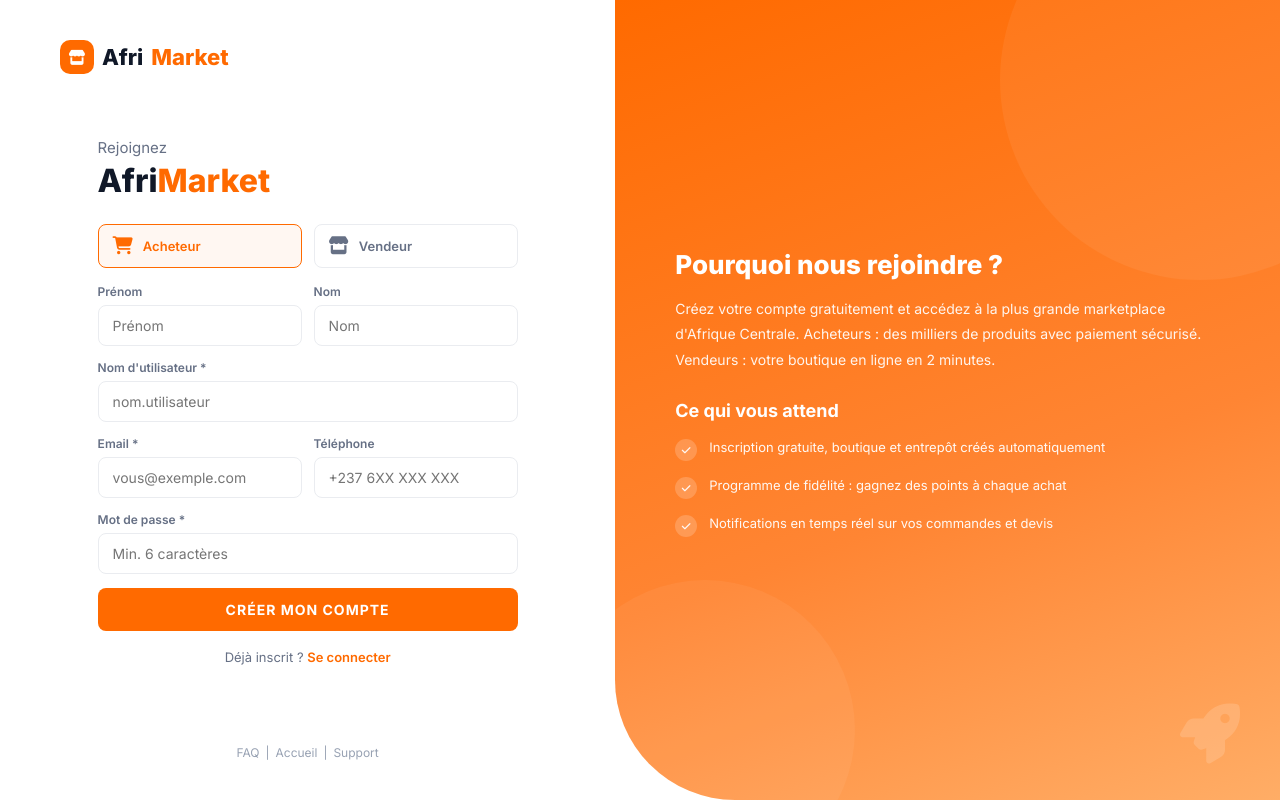
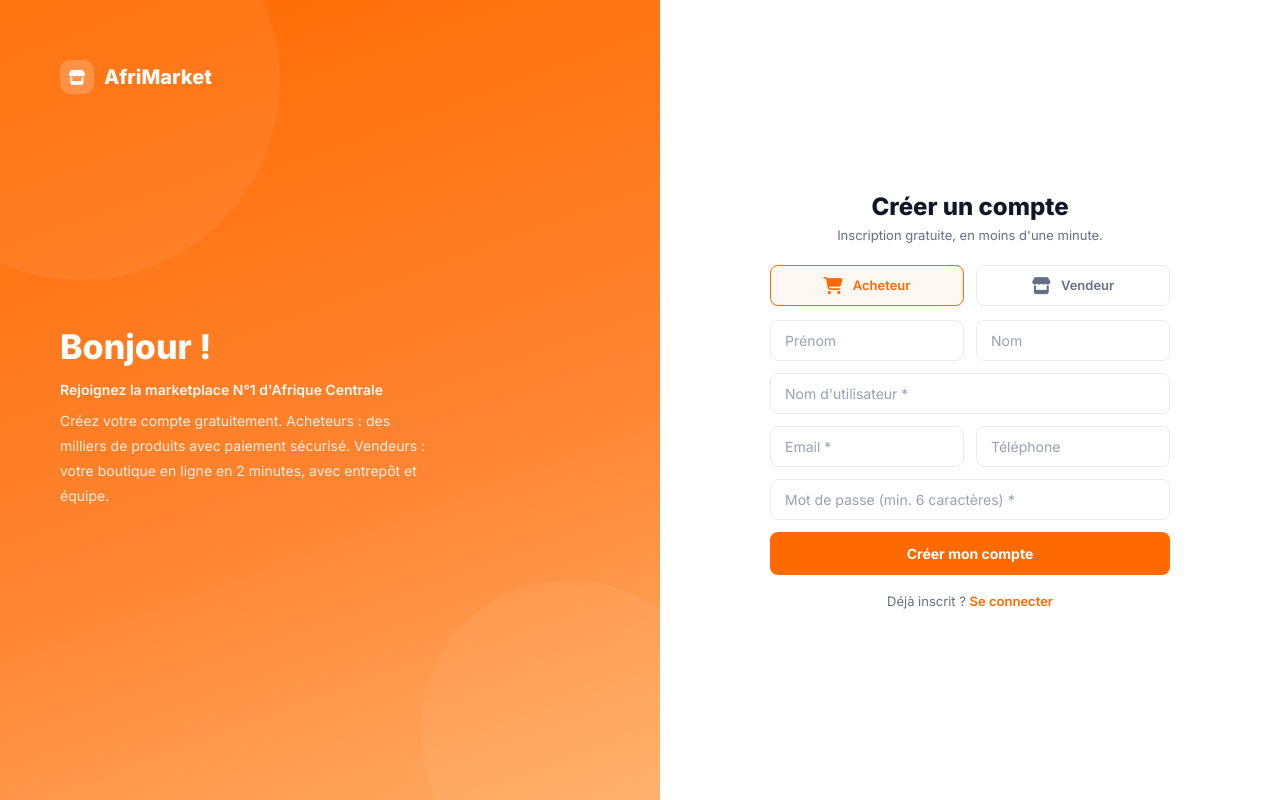
Before and after one commit to bambam1000/marketplace, a Django app: page /fr/compte/inscription/ in a window 1280 px wide. Run offline with Django 5.2, Linux system fonts and the light colour scheme.

Commit message:
Auth: pages connexion/inscription en split layout (panneau orange a gauche, formulaire blanc a droite)

```diff
--- a/templates/accounts/register.html
+++ b/templates/accounts/register.html
@@ -9,67 +9,77 @@
 <link href="https://fonts.googleapis.com/css2?family=Inter:wght@400;500;600;700;800&display=swap" rel="stylesheet">
 <style>
 * { margin: 0; padding: 0; box-sizing: border-box; }
-body { font-family: 'Inter', sans-serif; min-height: 100vh; background: #fff; }
-.auth-split { display: flex; min-height: 100vh; }
+html, body { height: 100%; overflow: hidden; }
+body { font-family: 'Inter', sans-serif; background: #fff; }
+.auth-split { display: flex; height: 100vh; }
 
-/* ── Panneau gauche (formulaire) ── */
-.auth-left { flex: 1; display: flex; flex-direction: column; padding: 40px 60px; position: relative; z-index: 2; background: #fff; }
-.auth-logo { font-size: 22px; font-weight: 800; color: #101828; text-decoration: none; display: inline-flex; align-items: center; gap: 8px; }
-.auth-logo .logo-ic { width: 34px; height: 34px; border-radius: 10px; background: #ff6a00; color: #fff; display: flex; align-items: center; justify-content: center; font-size: 15px; }
-.auth-logo span { color: #ff6a00; }
-.auth-form-wrap { flex: 1; display: flex; flex-direction: column; justify-content: center; max-width: 420px; width: 100%; margin: 0 auto; }
-.auth-welcome { font-size: 15px; color: #667085; margin-bottom: 4px; }
-.auth-title { font-size: 32px; font-weight: 800; color: #101828; margin-bottom: 24px; }
-.auth-title span { color: #ff6a00; }
-.form-group { margin-bottom: 14px; }
-.form-group label { display: block; font-size: 12px; font-weight: 600; color: #667085; margin-bottom: 6px; }
+/* ── Panneau gauche (orange) ── */
+.auth-left {
+    flex: 1;
+    background: linear-gradient(160deg, #ff6a00 0%, #ff8533 60%, #ffad66 100%);
+    color: #fff;
+    padding: 60px;
+    display: flex;
+    flex-direction: column;
+    position: relative;
+    overflow: hidden;
+}
+.auth-left::before { content: ''; position: absolute; width: 400px; height: 400px; border-radius: 50%; background: rgba(255,255,255,.06); top: -120px; left: -120px; }
+.auth-left::after { content: ''; position: absolute; width: 300px; height: 300px; border-radius: 50%; background: rgba(255,255,255,.05); bottom: -80px; right: -60px; }
+.auth-logo { display: inline-flex; align-items: center; gap: 10px; font-size: 20px; font-weight: 800; color: #fff; text-decoration: none; position: relative; z-index: 1; }
+.auth-logo .logo-ic { width: 34px; height: 34px; border-radius: 10px; background: rgba(255,255,255,.2); color: #fff; display: flex; align-items: center; justify-content: center; font-size: 15px; }
+.auth-left-content { flex: 1; display: flex; flex-direction: column; justify-content: center; position: relative; z-index: 1; }
+.auth-left h1 { font-size: 34px; font-weight: 800; margin-bottom: 14px; }
+.auth-left .subtitle { font-size: 14px; font-weight: 600; opacity: .95; margin-bottom: 10px; }
+.auth-left p { font-size: 14px; line-height: 1.8; opacity: .85; max-width: 380px; }
+
+/* ── Panneau droit (formulaire) ── */
+.auth-right { flex: 1; display: flex; align-items: center; justify-content: center; padding: 40px; background: #fff; }
+.auth-form { width: 100%; max-width: 400px; max-height: 100vh; overflow-y: auto; scrollbar-width: none; }
+.auth-form::-webkit-scrollbar { display: none; }
+.auth-form h2 { font-size: 24px; font-weight: 800; color: #101828; text-align: center; margin-bottom: 6px; }
+.auth-form .sub { font-size: 13px; color: #667085; text-align: center; margin-bottom: 22px; }
+.form-group { margin-bottom: 12px; }
 .form-control { width: 100%; padding: 11px 14px; border: 1.5px solid #eaecf0; border-radius: 8px; font-size: 14px; font-family: inherit; transition: border-color .2s, box-shadow .2s; }
 .form-control:focus { outline: none; border-color: #ff6a00; box-shadow: 0 0 0 3px rgba(255,106,0,.1); }
+.form-control::placeholder { color: #98a2b3; }
 .form-row { display: grid; grid-template-columns: 1fr 1fr; gap: 12px; }
-.role-cards { display: grid; grid-template-columns: 1fr 1fr; gap: 12px; margin-bottom: 16px; }
-.role-card { display: flex; align-items: center; gap: 10px; padding: 12px 14px; border: 1.5px solid #eaecf0; border-radius: 8px; cursor: pointer; transition: all .2s; font-size: 13px; font-weight: 600; color: #667085; }
-.role-card i { font-size: 18px; }
+.role-cards { display: grid; grid-template-columns: 1fr 1fr; gap: 12px; margin-bottom: 14px; }
+.role-card { display: flex; align-items: center; justify-content: center; gap: 10px; padding: 11px 14px; border: 1.5px solid #eaecf0; border-radius: 8px; cursor: pointer; transition: all .2s; font-size: 13px; font-weight: 600; color: #667085; }
+.role-card i { font-size: 17px; }
 .role-card.selected { border-color: #ff6a00; background: rgba(255,106,0,.05); color: #ff6a00; }
-.btn-auth { width: 100%; padding: 13px; background: #ff6a00; color: #fff; border: none; border-radius: 8px; font-size: 14px; font-weight: 700; letter-spacing: 1px; cursor: pointer; font-family: inherit; transition: background .2s; text-transform: uppercase; }
+.btn-auth { width: 100%; padding: 13px; background: #ff6a00; color: #fff; border: none; border-radius: 8px; font-size: 14px; font-weight: 700; cursor: pointer; font-family: inherit; transition: background .2s; }
 .btn-auth:hover { background: #e55f00; }
 .auth-switch { text-align: center; font-size: 13px; color: #667085; margin-top: 18px; }
 .auth-switch a { color: #ff6a00; font-weight: 600; text-decoration: none; }
 .auth-switch a:hover { text-decoration: underline; }
-.auth-footer { display: flex; justify-content: center; gap: 6px; font-size: 12px; color: #98a2b3; padding-top: 16px; }
-.auth-footer a { color: #98a2b3; text-decoration: none; }
-.auth-footer a:hover { color: #ff6a00; }
-.alert-error { background: #fef3f2; border: 1px solid #fecdca; color: #b42318; padding: 10px 14px; border-radius: 8px; font-size: 13px; margin-bottom: 16px; }
+.alert-error { background: #fef3f2; border: 1px solid #fecdca; color: #b42318; padding: 10px 14px; border-radius: 8px; font-size: 13px; margin-bottom: 14px; }
 
-/* ── Panneau droit (orange incurvé) ── */
-.auth-right { flex: 1.1; background: linear-gradient(160deg, #ff6a00 0%, #ff8533 60%, #ffad66 100%); border-radius: 0 0 0 120px; color: #fff; padding: 60px; display: flex; flex-direction: column; justify-content: center; position: relative; overflow: hidden; }
-.auth-right::before { content: ''; position: absolute; width: 400px; height: 400px; border-radius: 50%; background: rgba(255,255,255,.06); top: -120px; right: -120px; }
-.auth-right::after { content: ''; position: absolute; width: 300px; height: 300px; border-radius: 50%; background: rgba(255,255,255,.05); bottom: -80px; left: -60px; }
-.auth-right h2 { font-size: 26px; font-weight: 800; margin-bottom: 16px; position: relative; z-index: 1; }
-.auth-right p { font-size: 14px; line-height: 1.8; opacity: .92; margin-bottom: 28px; position: relative; z-index: 1; }
-.auth-features h3 { font-size: 18px; font-weight: 700; margin-bottom: 16px; position: relative; z-index: 1; }
-.auth-features ul { list-style: none; position: relative; z-index: 1; }
-.auth-features li { display: flex; align-items: flex-start; gap: 12px; font-size: 13px; line-height: 1.6; margin-bottom: 14px; opacity: .95; }
-.auth-features li i { width: 22px; height: 22px; border-radius: 50%; background: rgba(255,255,255,.2); display: flex; align-items: center; justify-content: center; font-size: 10px; flex-shrink: 0; margin-top: 2px; }
-.auth-illustration { position: absolute; bottom: 30px; right: 40px; font-size: 60px; opacity: .15; z-index: 0; }
-
-@media (max-width: 900px) {
-    .auth-split { flex-direction: column; }
-    .auth-right { border-radius: 40px 40px 0 0; padding: 36px 28px; order: 2; }
-    .auth-left { padding: 28px; }
+@media (max-width: 860px) {
+    .auth-left { display: none; }
 }
 </style>
 </head>
 <body>
 <div class="auth-split">
-    <!-- Gauche : formulaire -->
+    <!-- Gauche : présentation -->
     <div class="auth-left">
         <a href="{% url 'home' %}" class="auth-logo">
             <span class="logo-ic"><i class="fa-solid fa-store"></i></span>
-            Afri<span>Market</span>
+            AfriMarket
         </a>
-        <div class="auth-form-wrap">
-            <div class="auth-welcome">Rejoignez</div>
-            <h1 class="auth-title">Afri<span>Market</span></h1>
+        <div class="auth-left-content">
+            <h1>Bonjour !</h1>
+            <div class="subtitle">Rejoignez la marketplace N°1 d'Afrique Centrale</div>
+            <p>Créez votre compte gratuitement. Acheteurs : des milliers de produits avec paiement sécurisé. Vendeurs : votre boutique en ligne en 2 minutes, avec entrepôt et équipe.</p>
+        </div>
+    </div>
+
+    <!-- Droite : formulaire -->
+    <div class="auth-right">
+        <div class="auth-form">
+            <h2>Créer un compte</h2>
+            <div class="sub">Inscription gratuite, en moins d'une minute.</div>
 
             {% if messages %}{% for msg in messages %}<div class="alert-error">{{ msg }}</div>{% endfor %}{% endif %}
 
@@ -86,59 +96,34 @@ body { font-family: 'Inter', sans-serif; min-height: 100vh; background: #fff; }
                 </div>
                 <div class="form-row">
                     <div class="form-group">
-                        <label>Prénom</label>
                         <input type="text" name="first_name" class="form-control" placeholder="Prénom">
                     </div>
                     <div class="form-group">
-                        <label>Nom</label>
                         <input type="text" name="last_name" class="form-control" placeholder="Nom">
                     </div>
                 </div>
                 <div class="form-group">
-                    <label>Nom d'utilisateur *</label>
-                    <input type="text" name="username" class="form-control" required placeholder="nom.utilisateur">
+                    <input type="text" name="username" class="form-control" required placeholder="Nom d'utilisateur *">
                 </div>
                 <div class="form-row">
                     <div class="form-group">
-                        <label>Email *</label>
-                        <input type="email" name="email" class="form-control" required placeholder="vous@exemple.com">
+                        <input type="email" name="email" class="form-control" required placeholder="Email *">
                     </div>
                     <div class="form-group">
-                        <label>Téléphone</label>
-                        <input type="tel" name="phone" class="form-control" placeholder="+237 6XX XXX XXX">
+                        <input type="tel" name="phone" class="form-control" placeholder="Téléphone">
                     </div>
                 </div>
                 <div class="form-group">
-                    <label>Mot de passe *</label>
-                    <input type="password" name="password" class="form-control" required placeholder="Min. 6 caractères">
+                    <input type="password" name="password" class="form-control" required placeholder="Mot de passe (min. 6 caractères) *">
                 </div>
                 <div class="form-group" id="store-field" style="display:none;">
-                    <label>Nom de votre boutique</label>
-                    <input type="text" name="store_name" class="form-control" placeholder="Ma Super Boutique">
+                    <input type="text" name="store_name" class="form-control" placeholder="Nom de votre boutique">
                 </div>
                 <button type="submit" class="btn-auth">Créer mon compte</button>
             </form>
 
             <div class="auth-switch">Déjà inscrit ? <a href="{% url 'accounts:login' %}">Se connecter</a></div>
         </div>
-        <div class="auth-footer">
-            <a href="{% url 'faq' %}">FAQ</a> | <a href="{% url 'home' %}">Accueil</a> | <a href="{% url 'faq' %}">Support</a>
-        </div>
-    </div>
-
-    <!-- Droite : présentation -->
-    <div class="auth-right">
-        <h2>Pourquoi nous rejoindre ?</h2>
-        <p>Créez votre compte gratuitement et accédez à la plus grande marketplace d'Afrique Centrale. Acheteurs : des milliers de produits avec paiement sécurisé. Vendeurs : votre boutique en ligne en 2 minutes.</p>
-        <div class="auth-features">
-            <h3>Ce qui vous attend</h3>
-            <ul>
-                <li><i class="fa-solid fa-check"></i> Inscription gratuite, boutique et entrepôt créés automatiquement</li>
-                <li><i class="fa-solid fa-check"></i> Programme de fidélité : gagnez des points à chaque achat</li>
-                <li><i class="fa-solid fa-check"></i> Notifications en temps réel sur vos commandes et devis</li>
-            </ul>
-        </div>
-        <div class="auth-illustration"><i class="fa-solid fa-rocket"></i></div>
     </div>
 </div>
 
```
Also changed, not shown: templates/accounts/login.html (+51 -64 lines).
